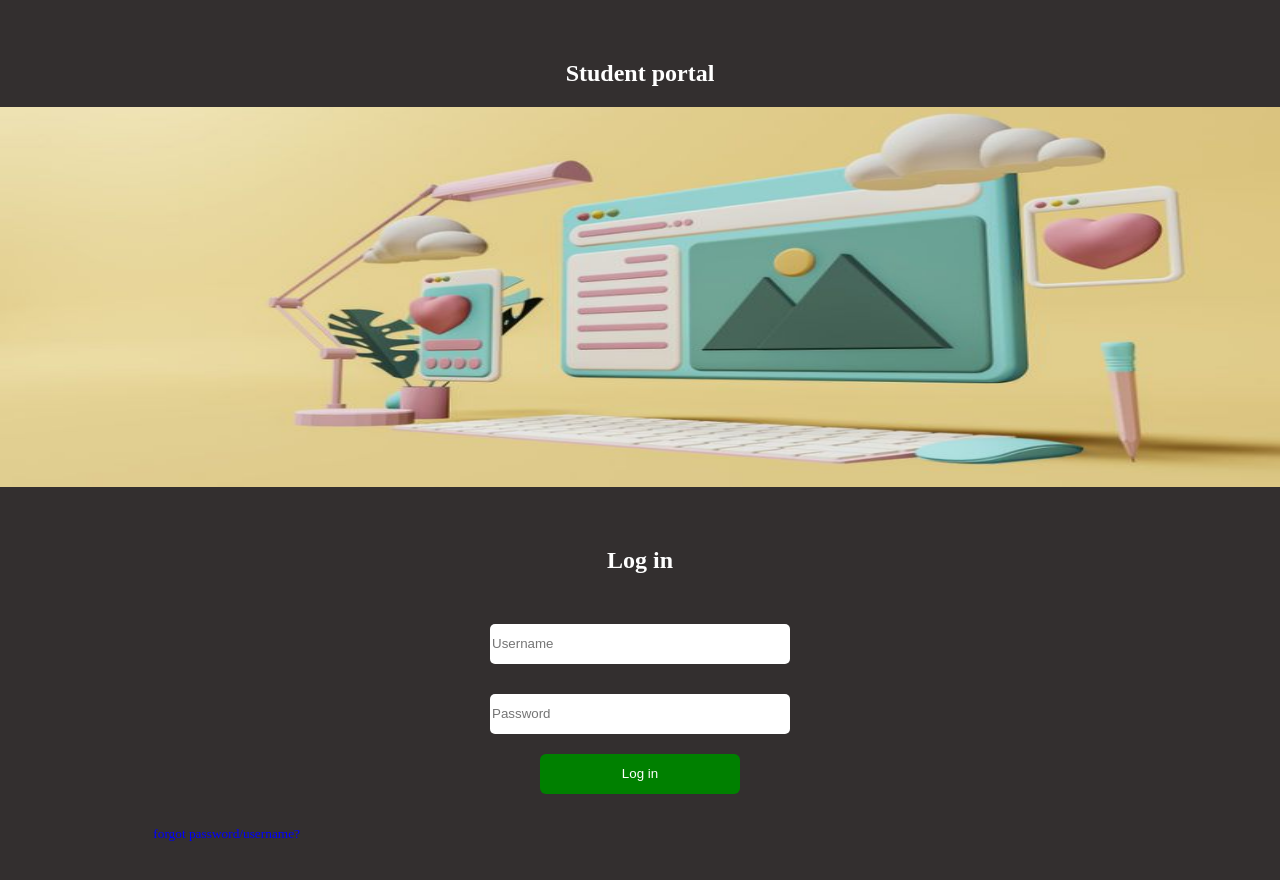
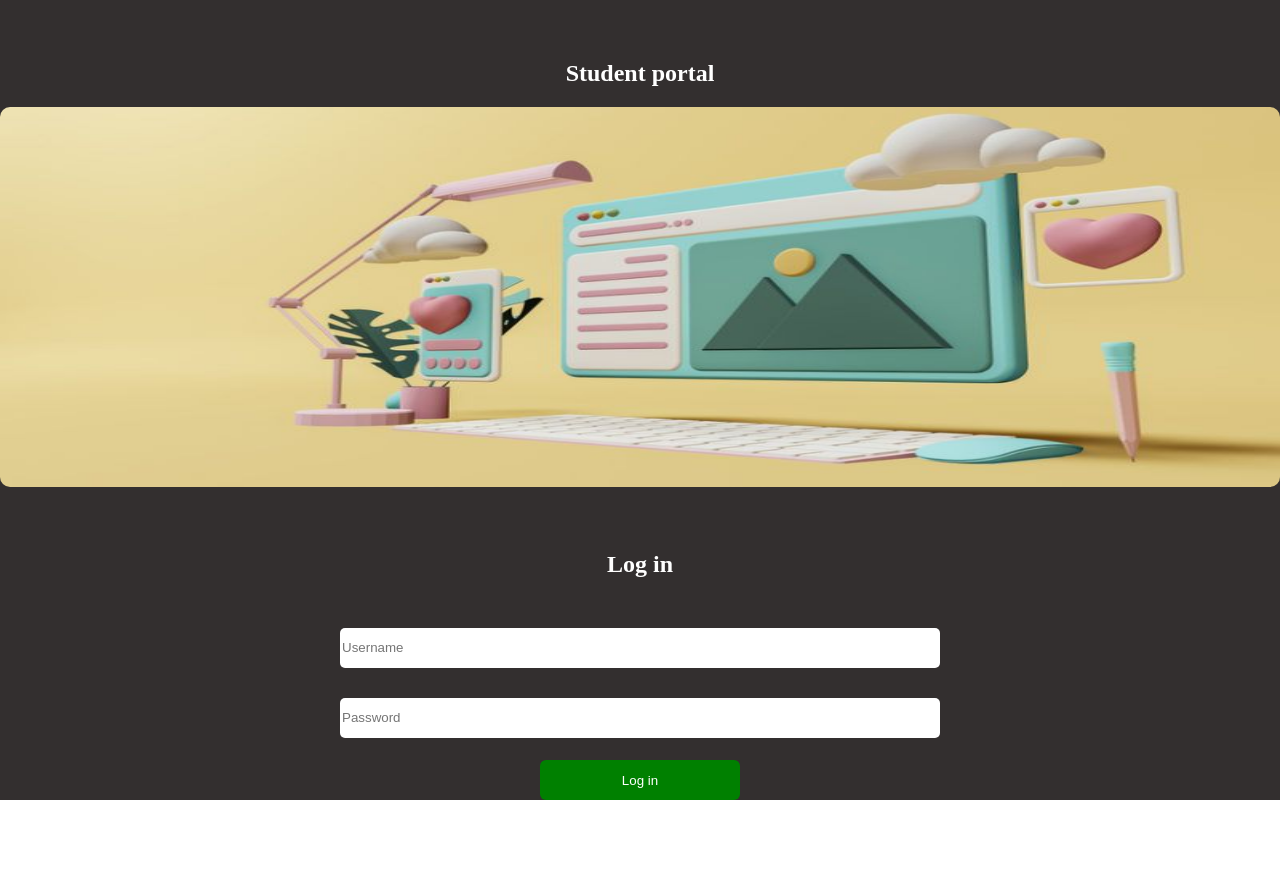
Before and after one commit to chris-muiru/client-school-portal, a React (Create React App) app: page /login in a window 1280 px wide. Shown: the top 880 px of the page. After the commit the page ends 800 px from the top, so only its background shows below. Built offline with nearby package versions, Linux system fonts and the light colour scheme.

Commit message:
add: add and update css files

```diff
--- a/src/Components/css/BookUnit/bookunit.css
+++ b/src/Components/css/BookUnit/bookunit.css
@@ -1,38 +1,43 @@
-#units{
+#units {
 	text-align: center;
 }
-.modal{
-    position: fixed;
-    width: 100%;
+.modal {
+	display: flex;
+	flex-direction: column;
+	align-items: center;
+	margin-top: 30px;
 }
-.modal-content{
+.modal-content {
 	margin: 20px auto;
 	width: 90%;
 	padding: 20px;
 	background-color: rgb(217, 217, 224);
 	box-sizing: border-box;
-    border-radius: 5%;
-
-
+	border-radius: 10px;
 }
-#myBtn{
+#myBtn {
 	color: white;
 	background-color: green;
 	border: none;
-    border-radius: 5%;
-    padding:10px;
-    margin: 40px auto;
-    position: relative;
-    left: 40%;
-
-
+	border-radius: 10px;
+	margin-top: 20px;
+	padding: 20px;
+	width: 300px;
 }
 
-.table{
+.table {
 	text-align: center;
 }
-table,th,td{
-   border:1px solid black;
+table,
+th,
+td {
+	border: 1px solid black;
 	border-collapse: collapse;
 	padding: 15px;
 }
+
+@media only screen and (min-width: 992px) {
+	.modal-content {
+		width: 60%;
+	}
+}
--- a/src/Components/css/LogIn/forgot.css
+++ b/src/Components/css/LogIn/forgot.css
@@ -1,9 +1,9 @@
-.div-forgot{
-    color: blue;
-    float: left;
-    width: 300px;
-    text-align:right;
-    padding-top: 30px;
-    padding-right: 20px;
-
+.div-forgot {
+	/* background-color: blue; */
+	text-align: center;
+	margin-top: 30px;
 }
+.forgot {
+	color: blue;
+	text-align: left;
+}
--- a/src/Components/css/LogIn/login.css
+++ b/src/Components/css/LogIn/login.css
@@ -1,6 +1,5 @@
 .div-login {
 	background-color: rgb(51, 47, 47);
-	height: 100vh;
 }
 .heading {
 	text-align: center;
@@ -13,12 +12,9 @@
 	background-color: rgb(51, 47, 47);
 	width: 300px;
 	height: 200px;
-	/* background-color: red; */
 	margin: auto;
-	position: relative;
 }
 .input {
-	display: block;
 	height: 40px;
 	margin-top: 30px;
 	box-sizing: border-box;
@@ -39,3 +35,9 @@
 	right: 50%;
 	margin-right: -100px;
 }
+
+@media only screen and (min-width: 992px) {
+	.login {
+		width: 600px;
+	}
+}
--- a/src/Components/css/LogIn/picture.css
+++ b/src/Components/css/LogIn/picture.css
@@ -1,10 +1,5 @@
-.div-picture{
-    border-radius: 4px;
-    background-color: red;
-    height: 380px;
-
+.picture {
+	width: 100%;
+	height: 380px;
+	border-radius: 10px;
 }
-.picture{
-    width: 100%;
-    height: 380px;
-}
--- a/src/Components/css/LogIn/verificationpage.css
+++ b/src/Components/css/LogIn/verificationpage.css
@@ -1,5 +1,13 @@
-.verification{
-    display: flex;
-    flex-direction: column;
-    background-color: rgb(165, 155, 155);
+.verification {
+	display: flex;
+	flex-direction: column;
+	background-color: rgb(51, 47, 47);
+	overflow: auto;
+	height: 100vh;
 }
+@media only screen and (min-width: 992px) {
+	.wrapper-verfication {
+		width: 50%;
+		margin: auto;
+	}
+}
--- a/src/Components/css/MainPage/fee.css
+++ b/src/Components/css/MainPage/fee.css
@@ -19,3 +19,9 @@
 .fee-p {
 	margin-right: 100px;
 }
+/*
+@media only screen and (min-width: 992px) {
+	.div-fee {
+		width: 70%;
+	}
+} */
--- a/src/Components/css/MainPage/unitgroup.css
+++ b/src/Components/css/MainPage/unitgroup.css
@@ -1,7 +1,13 @@
-.div-unitgroup{
-    position: relative;
+.div-unitgroup {
 }
-.h2-units{
-    text-align: center;
-    color: orangered;
+.h2-units {
+	text-align: center;
+	color: orangered;
 }
+
+@media only screen and (min-width: 992px) {
+    .div-unitgroup{
+        width: 60%;
+        margin:auto
+    }
+}
--- a/src/Components/css/Results/studentresult.css
+++ b/src/Components/css/Results/studentresult.css
@@ -1,22 +1,10 @@
-.div-result{
-    margin: 0 auto;
-    width: 90%;
+.div-result {
+	display: flex;
+    flex-direction: column;
+    justify-content: center;
+    align-items: center;
 }
 
-h2{
-    text-align: center;
-
+h2 {
+	text-align: center;
 }
-.semister {
-    border: none;
-}
-
-table,tr{
-    text-align: left;
-    height: 10px;
-    box-sizing: border-box;
-}
-
-.h3-heading{
-    margin-left: 28px;
-}
--- a/src/Components/css/app.css
+++ b/src/Components/css/app.css
@@ -0,0 +1,5 @@
+.main-div {
+}
+@media only screen and (min-width: 992px){
+
+}
```
Lines whose indentation alone changed are shown as unchanged.
